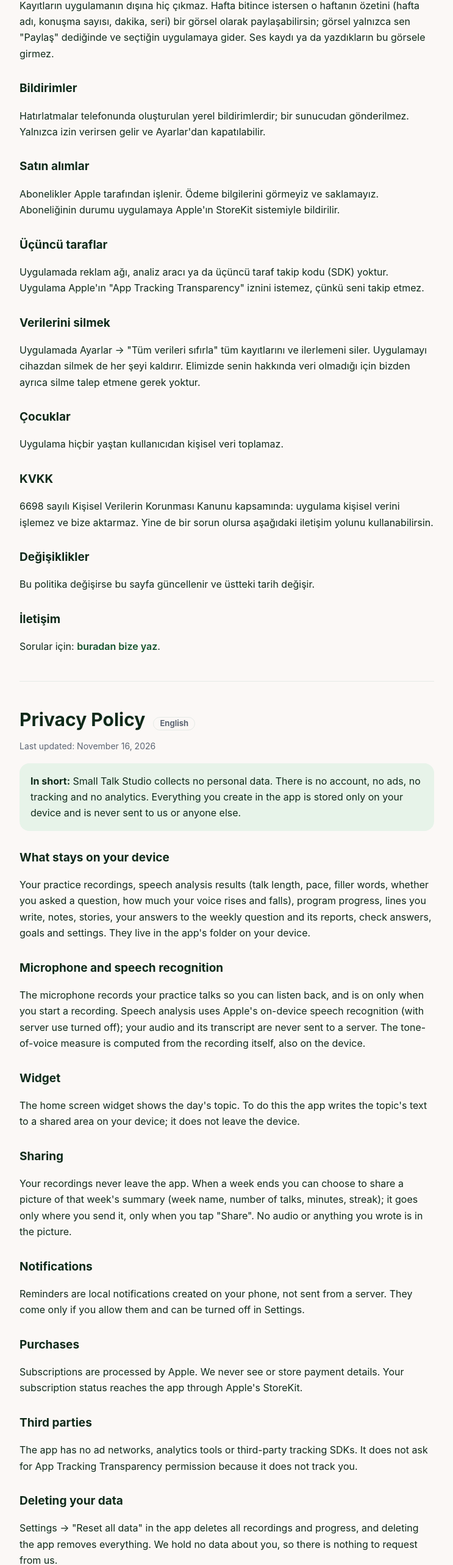
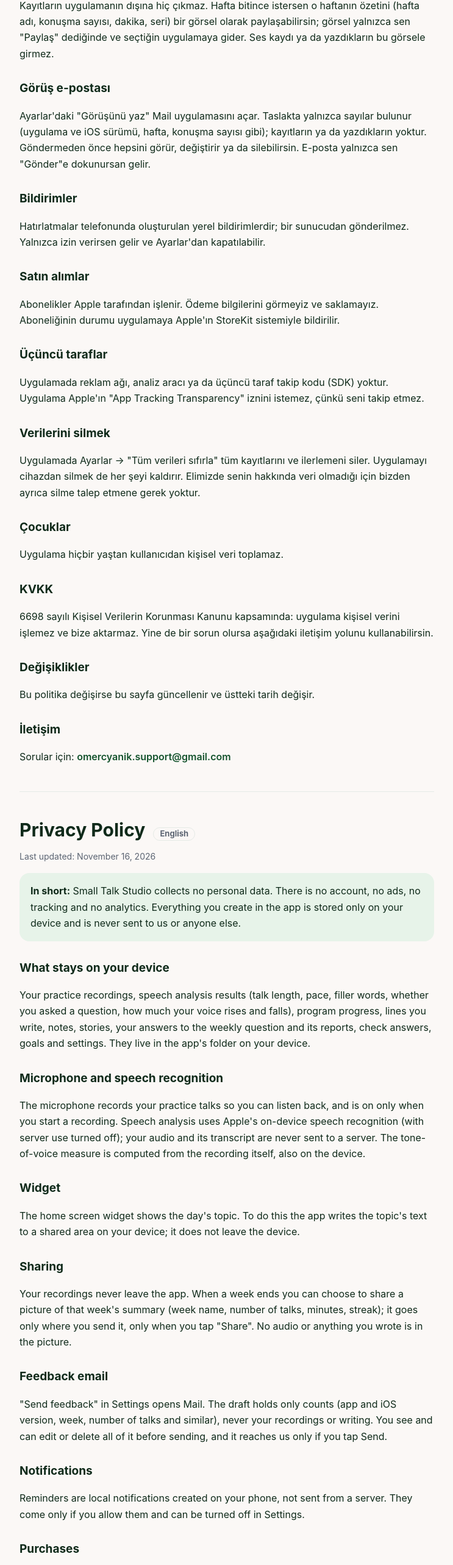
Before and after one commit to omercyanik/smalltalk-legal, a plain HTML site: page privacy.html in a window 1280 px wide. Shown: the part 933-3500 px from the top of the page at 61% size, without its empty margins (268-1011 px from the left). Drawn offline with Linux system fonts and the light colour scheme.

Commit message:
Add support email
Co-Authored-By: Claude Opus 5.5 <noreply@anthropic.com>

```diff
--- a/privacy.html
+++ b/privacy.html
@@ -29,6 +29,9 @@
 <h2>Paylaşım</h2>
 <p>Kayıtların uygulamanın dışına hiç çıkmaz. Hafta bitince istersen o haftanın özetini (hafta adı, konuşma sayısı, dakika, seri) bir görsel olarak paylaşabilirsin; görsel yalnızca sen "Paylaş" dediğinde ve seçtiğin uygulamaya gider. Ses kaydı ya da yazdıkların bu görsele girmez.</p>
 
+<h2>Görüş e-postası</h2>
+<p>Ayarlar'daki "Görüşünü yaz" Mail uygulamasını açar. Taslakta yalnızca sayılar bulunur (uygulama ve iOS sürümü, hafta, konuşma sayısı gibi); kayıtların ya da yazdıkların yoktur. Göndermeden önce hepsini görür, değiştirir ya da silebilirsin. E-posta yalnızca sen "Gönder"e dokunursan gelir.</p>
+
 <h2>Bildirimler</h2>
 <p>Hatırlatmalar telefonunda oluşturulan yerel bildirimlerdir; bir sunucudan gönderilmez. Yalnızca izin verirsen gelir ve Ayarlar'dan kapatılabilir.</p>
 
@@ -51,8 +54,7 @@
 <p>Bu politika değişirse bu sayfa güncellenir ve üstteki tarih değişir.</p>
 
 <h2>İletişim</h2>
-<!-- CONTACT: replace with the support email once it exists -->
-<p>Sorular için: <a href="https://github.com/omercyanik/smalltalk-legal/issues/new">buradan bize yaz</a>.</p>
+<p>Sorular için: <a href="mailto:omercyanik.support@gmail.com">omercyanik.support@gmail.com</a></p>
 
 <hr>
 
@@ -74,6 +76,9 @@
 <h2>Sharing</h2>
 <p>Your recordings never leave the app. When a week ends you can choose to share a picture of that week's summary (week name, number of talks, minutes, streak); it goes only where you send it, only when you tap "Share". No audio or anything you wrote is in the picture.</p>
 
+<h2>Feedback email</h2>
+<p>"Send feedback" in Settings opens Mail. The draft holds only counts (app and iOS version, week, number of talks and similar), never your recordings or writing. You see and can edit or delete all of it before sending, and it reaches us only if you tap Send.</p>
+
 <h2>Notifications</h2>
 <p>Reminders are local notifications created on your phone, not sent from a server. They come only if you allow them and can be turned off in Settings.</p>
 
@@ -93,7 +98,7 @@
 <p>If this policy changes, this page is updated and the date above changes.</p>
 
 <h2>Contact</h2>
-<p>Questions: <a href="https://github.com/omercyanik/smalltalk-legal/issues/new">write to us here</a>.</p>
+<p>Questions: <a href="mailto:omercyanik.support@gmail.com">omercyanik.support@gmail.com</a></p>
 </section>
 
 <footer>© 2026 Small Talk Studio · <a href="index.html">Destek / Support</a> · <a href="terms.html">Koşullar / Terms</a></footer>
```
Also changed, not shown: index.html (+2 -3 lines), terms.html (+2 -3 lines).
